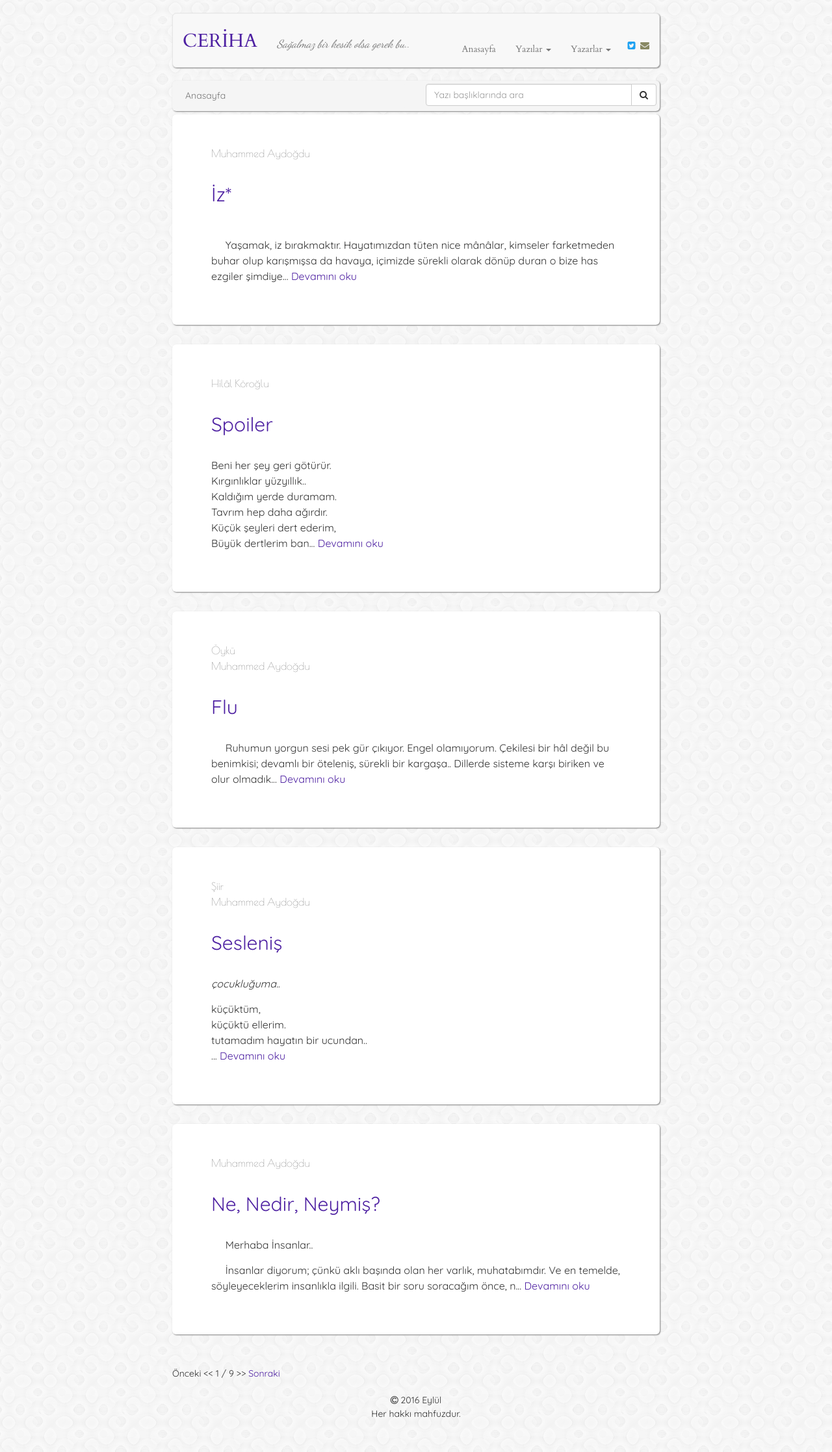
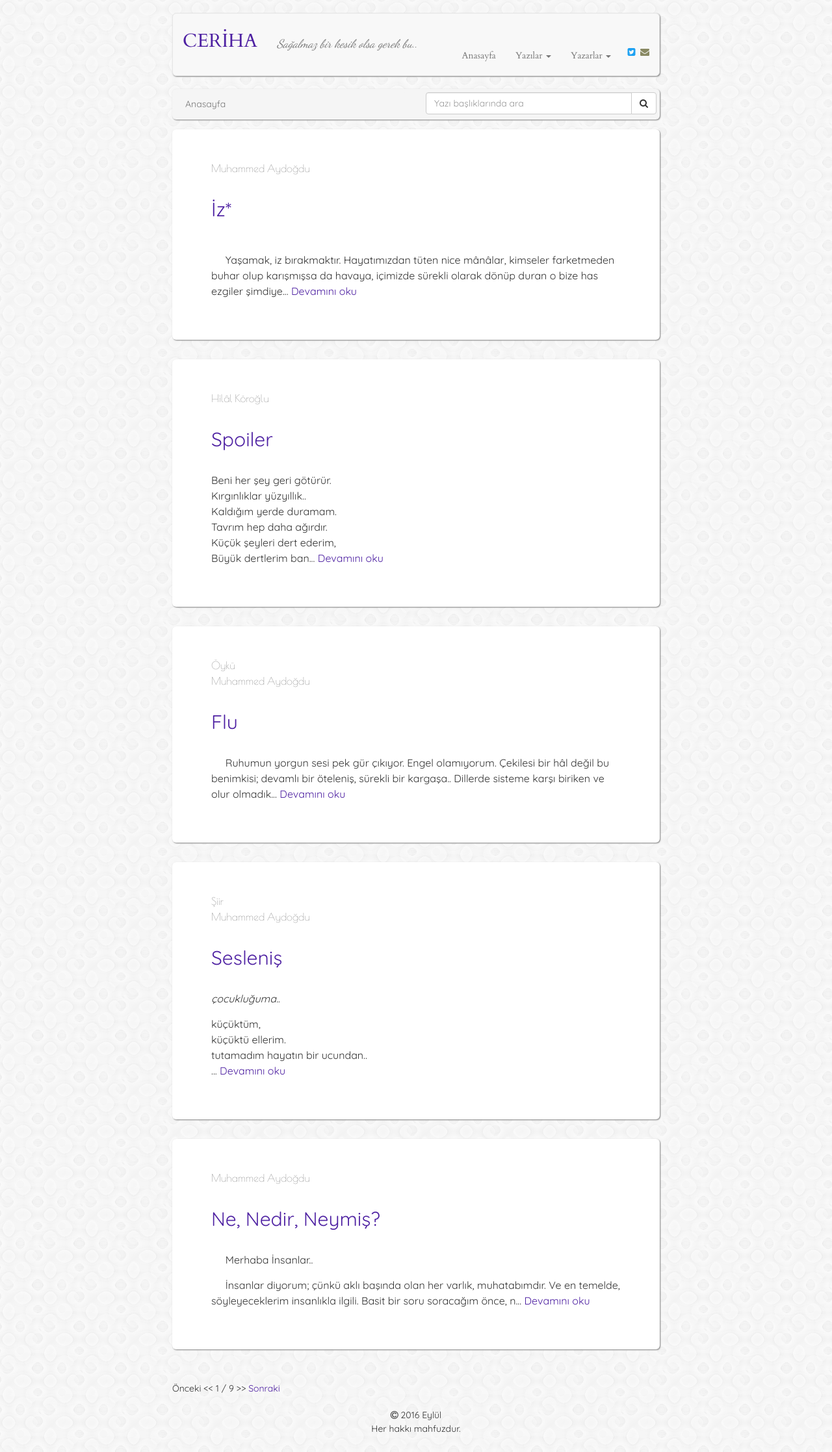
Before and after one commit to muhammedaydogdu/muhammedaydogdu.github.io, a Jekyll site: the page built from index.html, in a window 1280 px wide. Shown: the whole page at 65% size. Built offline with Jekyll 4.4.1, drawn with Linux system fonts in a browser that asks for light colours; some web fonts are replaced; the list of posts is cut into pages by our own code; before the commit the page ends 2212 px from its top, so only the background shows below that.

Commit message:
Update style.css

```diff
--- a/css/style.css
+++ b/css/style.css
@@ -38,7 +38,7 @@ h2 {
 .container .navbar {
   margin-top: 20px;
   font-family: "Cardo", "Times New Roman", serif;
-  padding: 15px 0 2px 0;
+  padding: 15px 0 5px 0;
   box-shadow: 1px 1px 2px grey;
   border-radius: 6px;
 }
@@ -58,20 +58,20 @@ h2 {
 }
 
 .navbar .navbar-text {
-  font-size: 17px;
-  margin-top: 19px;
+  font-size: 18px;
+  margin-top: 18px;
   margin-bottom: 15px;
   font-family: "Dancing Script", "Times New Roman", serif;
 }
 
 .navbar .navbar-nav {
-  margin-top: 15px;
+  margin-top: 25px;
 }
 
 #top {
   background-color: #f5f5f5;
   padding: 5px;
-  margin-bottom: 5px;
+  margin-bottom: 15px;
   box-shadow: 1px 1px 2px grey;
   border-radius: 6px;
 }
```
